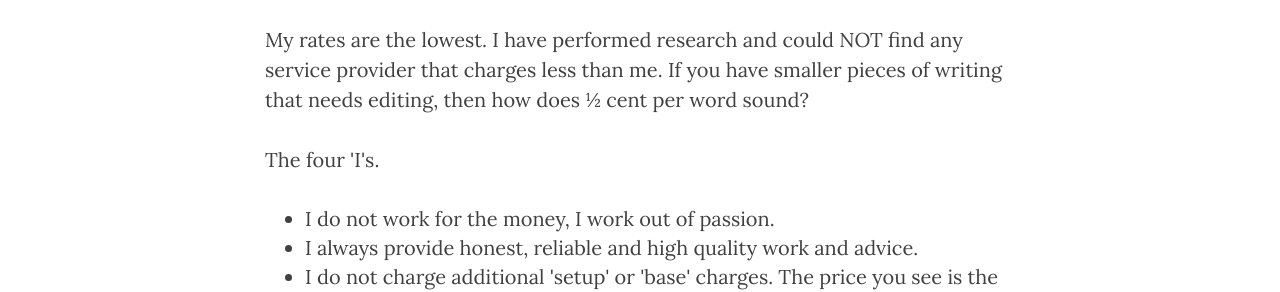
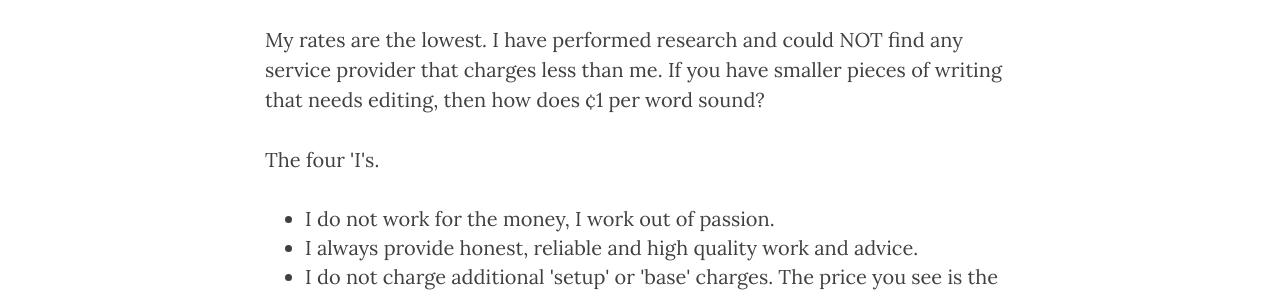
Before and after one commit to taraahmed/taraahmed.github.io, a Jekyll site: the page built from services.html, in a window 1280 px wide. Shown: the part 790-1082 px from the top of the page. Built offline with Jekyll 4.4.1, drawn with Linux system fonts in a browser that asks for light colours; nearby versions of some CDN libraries.

Commit message:
Update services.html

```diff
--- a/services.html
+++ b/services.html
@@ -7,7 +7,7 @@ header-img: "img/about-bg.jpg"
 <h1>Who am I?</h1>
 <p>Hi! My name is Tara Ahmed, I am a 24 year old BS English Literature graduate from Pace University, New York. Ever since I learnt to read and write, I have immersed myself in creative writing, reading and editing. I am an experienced writer and editor, and I am a published author.</p>
 <h1>Why me?</h1>
-<p>My rates are the lowest. I have performed research and could NOT find any service provider that charges less than me. If you have smaller pieces of writing that needs editing, then how does &frac12; cent per word sound?</p>
+<p>My rates are the lowest. I have performed research and could NOT find any service provider that charges less than me. If you have smaller pieces of writing that needs editing, then how does ¢1 per word sound?</p>
 <p>The four 'I's.</p>
 <ul>
   <li>I do not work for the money, I work out of passion.</li>
```
